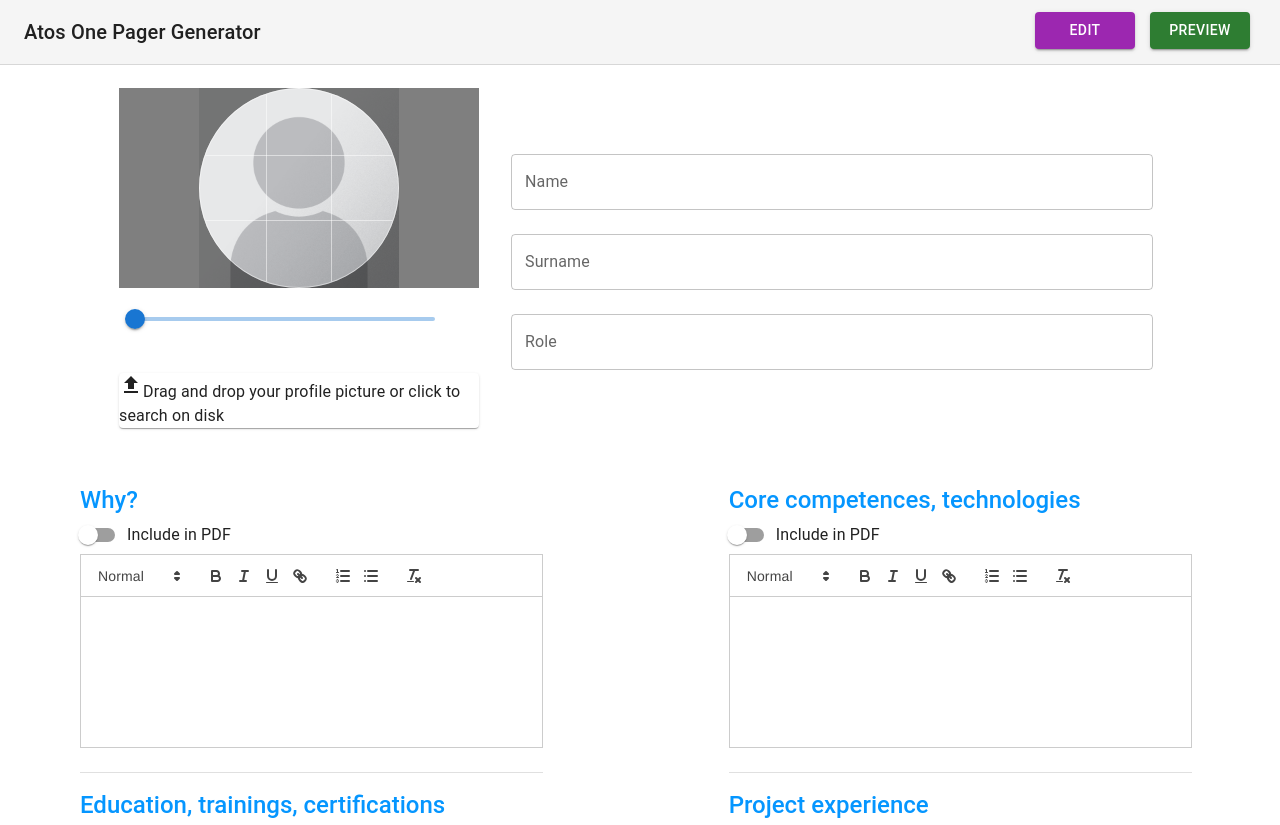
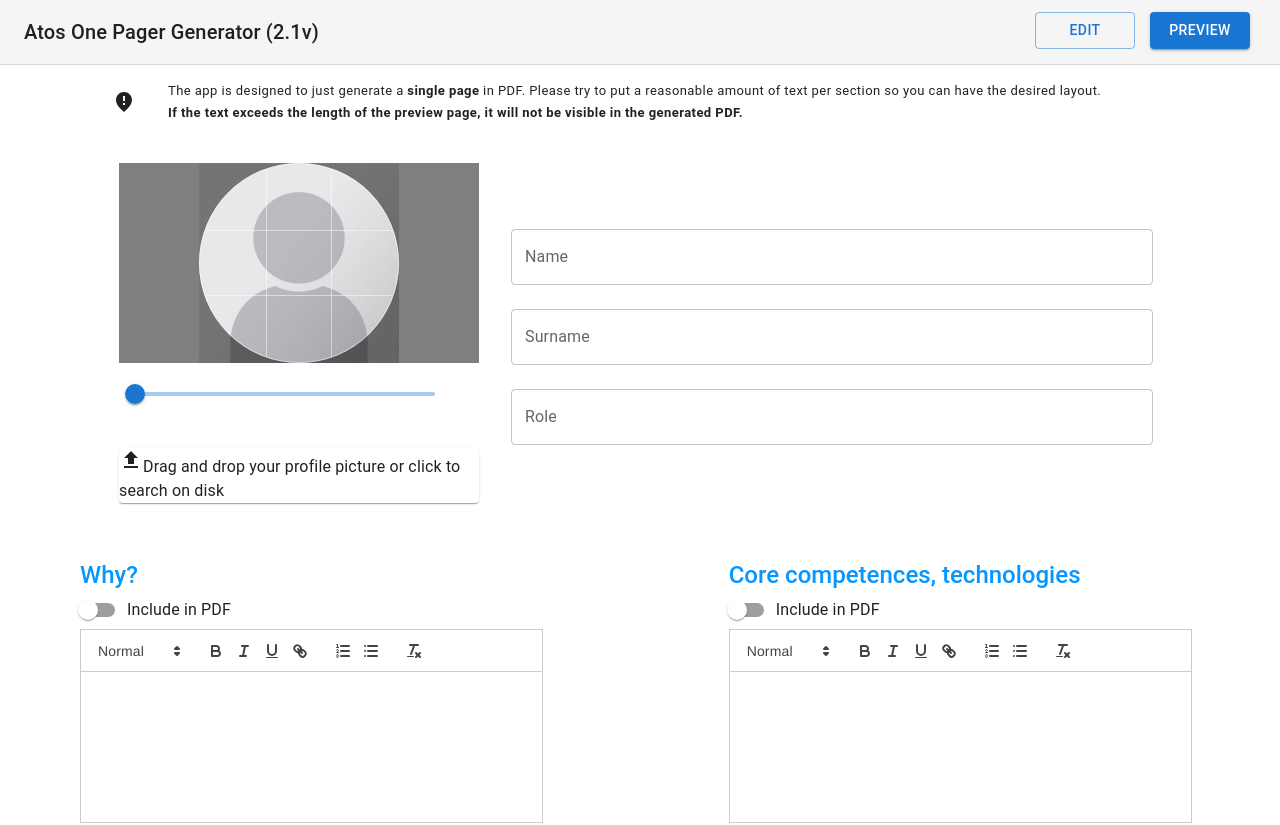
Before and after one commit to PL-WAW-ARAA-CVGENERATE/cv-one-page-generator, a React (Create React App) app: page / in a window 1280 px wide. Shown: the top 825 px of the page. Built offline with nearby package versions, Linux system fonts and the light colour scheme.

Commit message:
add final styles and disclaimer component

```diff
--- a/src/App.tsx
+++ b/src/App.tsx
@@ -48,7 +48,11 @@ const App = () => {
 		<ThemeProvider theme={theme}>
 			<CssBaseline />
 			<Header />
-			<Container component="main" sx={{ mb: 4, padding: 2, marginTop: 4 }}>
+			<Container
+				id="editForm"
+				component="main"
+				sx={{ mb: 4, padding: 2, marginTop: 4 }}
+			>
 				<UserForm
 					updateText={updateText}
 					state={state}
--- /dev/null
+++ b/src/components/Disclaimer.tsx
@@ -0,0 +1,39 @@
+import { Container, Typography } from "@mui/material";
+import FmdBadIcon from "@mui/icons-material/FmdBad";
+
+const Disclaimer = () => {
+	return (
+		<Container
+			id="editForm"
+			sx={{ display: "flex", gap: 1, alignItems: "center" }}
+		>
+			<FmdBadIcon />
+			<Container sx={{ display: "flex", flexDirection: "column" }}>
+				<Typography variant="caption" color="inherit" fontSize={13}>
+					The app is designed to just generate a{" "}
+					<Typography
+						variant="caption"
+						color="inherit"
+						fontSize={13}
+						fontWeight="bold"
+					>
+						single page
+					</Typography>{" "}
+					in PDF. Please try to put a reasonable amount of text per section so
+					you can have the desired layout.
+				</Typography>
+				<Typography
+					variant="caption"
+					color="inherit"
+					fontSize={13}
+					fontWeight="bold"
+				>
+					If the text exceeds the length of the preview page, it will not be
+					visible in the generated PDF.
+				</Typography>
+			</Container>
+		</Container>
+	);
+};
+
+export default Disclaimer;
--- a/src/components/Header.tsx
+++ b/src/components/Header.tsx
@@ -11,13 +11,12 @@ const Header = () => (
 	>
 		<Toolbar>
 			<Typography variant="h6" color="inherit" noWrap>
-				Atos One Pager Generator
+				Atos One Pager Generator (2.1v)
 			</Typography>
 		</Toolbar>
 		<Button
-			variant="contained"
+			variant="outlined"
 			href="#editForm"
-			color="secondary"
 			sx={{
 				top: "12px",
 				display: { xs: "none", sm: "inline-block" },
@@ -32,7 +31,6 @@ const Header = () => (
 		<Button
 			variant="contained"
 			href="#OnePagerResult"
-			color="success"
 			sx={{
 				top: "12px",
 				display: { xs: "none", sm: "inline-block" },
--- a/src/components/UserForm.tsx
+++ b/src/components/UserForm.tsx
@@ -3,10 +3,12 @@ import { FormControlLabel, Grid, TextField, Typography } from "@mui/material";
 import Switch from "@mui/material/Switch";
 import AvatarEdit from "./Avatar";
 import Editor from "./Editor";
+import Disclaimer from "./Disclaimer";
 
 const UserForm = ({ updateText, state, includeField, setAvatar }: any) => {
 	return (
-		<Container id="editForm" component="main" maxWidth="xl" sx={{ mb: 4 }}>
+		<Container maxWidth="xl" sx={{ mb: 4, mt: 4 }}>
+			<Disclaimer />
 			<Grid
 				container
 				spacing={1}
```
